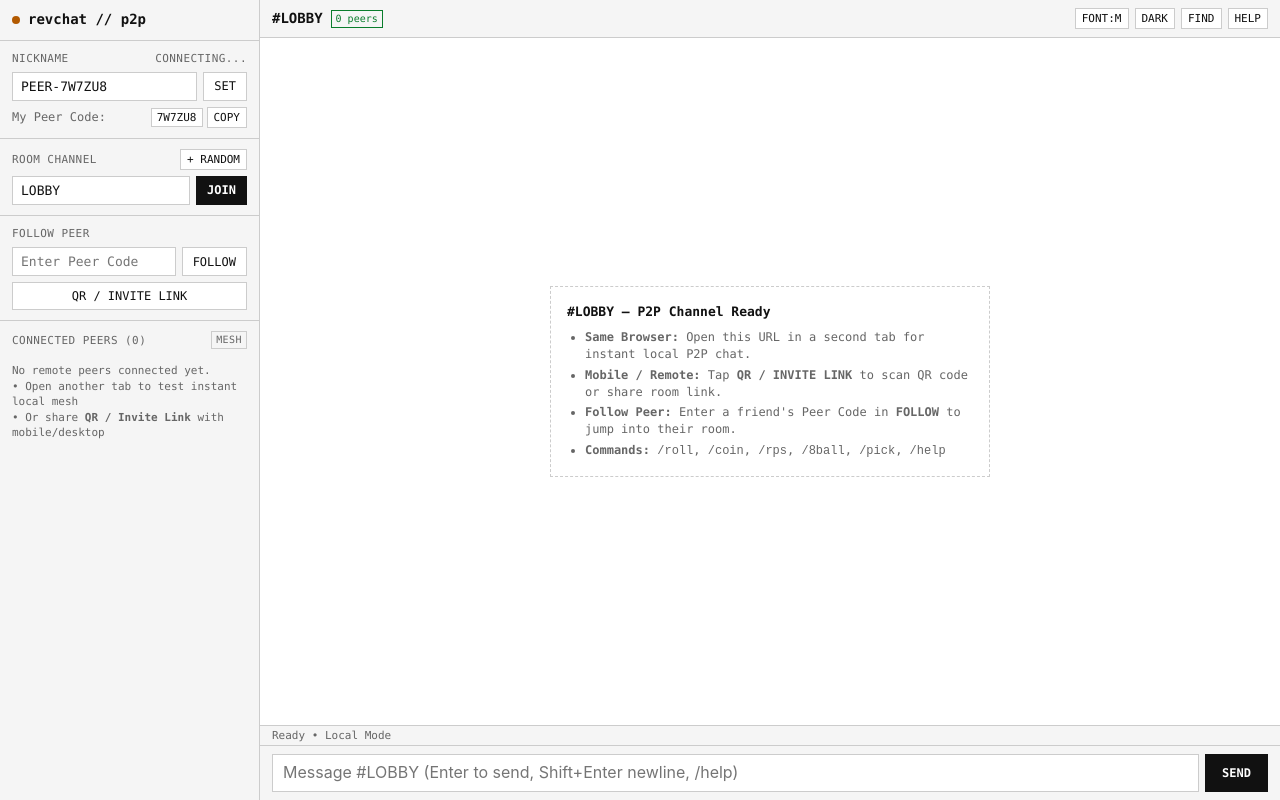
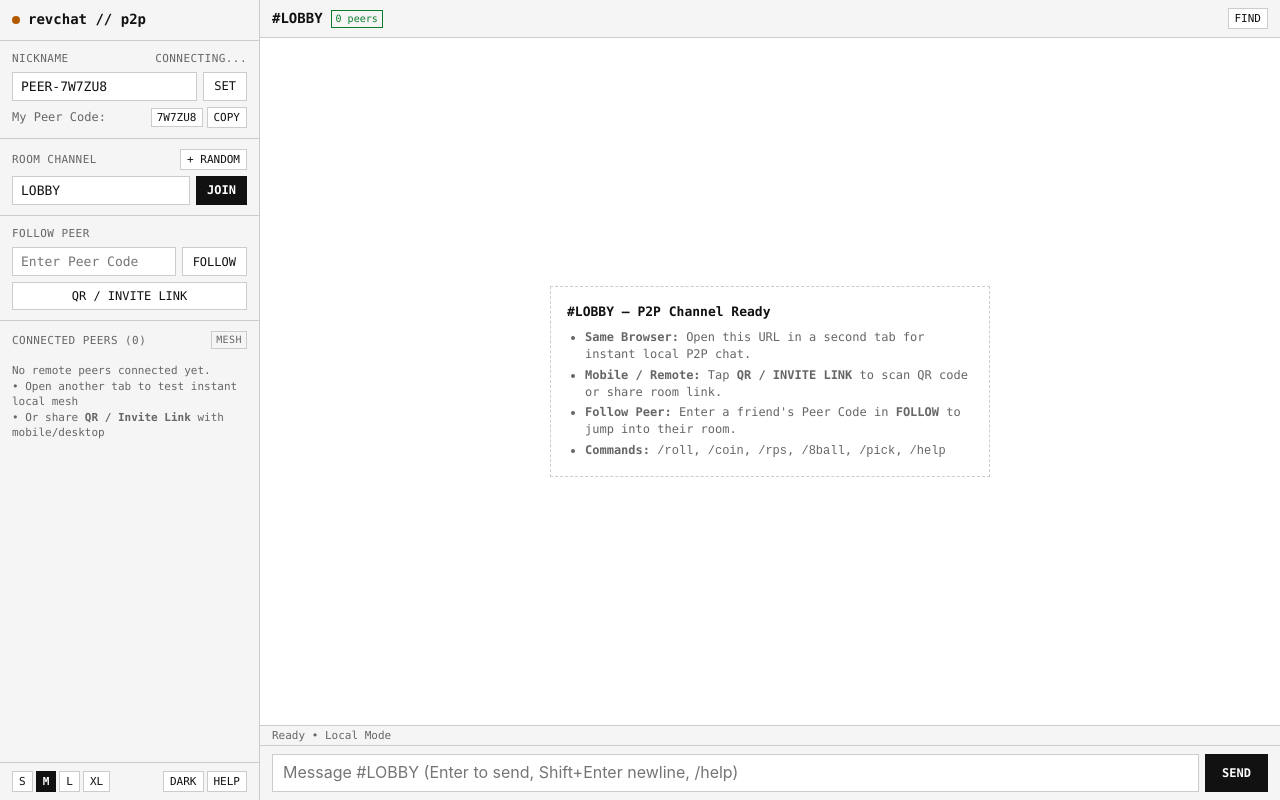
Before and after one commit to iisly/revchat, a website built with Vite: page index.html in a window 1280 px wide. Built offline with nearby package versions, Linux system fonts and the light colour scheme; what peerjs would draw is missing.

Commit message:
Unify desktop/mobile sidebar width to 260px and place direct S/M/L/XL size, DARK, and HELP controls in sidebar footer

```diff
--- a/src/main.ts
+++ b/src/main.ts
@@ -326,10 +326,10 @@ class RevChatApp {
     }
     const spec = FONT_SIZES[this.fontSizeKey];
     document.documentElement.style.setProperty('--msg-font-size', spec.px);
-    const btn = this.root.querySelector('#btn-font-size');
-    if (btn) {
-      btn.textContent = `FONT:${spec.label}`;
-    }
+    this.root.querySelectorAll('[data-size-key]').forEach((el) => {
+      const k = el.getAttribute('data-size-key');
+      el.classList.toggle('primary', k === this.fontSizeKey);
+    });
     this.showToast(`Font size: ${spec.label} (${spec.px})`);
   }
 
@@ -562,6 +562,22 @@ class RevChatApp {
               ${this.renderPeersListHtml()}
             </div>
           </div>
+
+          <!-- Sidebar Footer Toolbar: Direct Font Size (S/M/L/XL) + Theme + Help -->
+          <div class="side-toolbar">
+            <div class="size-group">
+              <button class="small ${this.fontSizeKey === 's' ? 'primary' : ''}" data-size-key="s" title="Small Font (12px)">S</button>
+              <button class="small ${this.fontSizeKey === 'm' ? 'primary' : ''}" data-size-key="m" title="Medium Font (14px)">M</button>
+              <button class="small ${this.fontSizeKey === 'l' ? 'primary' : ''}" data-size-key="l" title="Large Font (17px)">L</button>
+              <button class="small ${this.fontSizeKey === 'xl' ? 'primary' : ''}" data-size-key="xl" title="Extra Large Font (20px)">XL</button>
+            </div>
+            <div class="tool-group">
+              <button class="small" id="btn-theme" title="Toggle Dark/Light Theme">
+                ${this.profile.theme === 'dark' ? 'LIGHT' : 'DARK'}
+              </button>
+              <button class="small" id="btn-help" title="Commands & Help">HELP</button>
+            </div>
+          </div>
         </aside>
 
         <!-- Main Chat Area -->
@@ -575,14 +591,7 @@ class RevChatApp {
               <span class="badge ok" id="topbar-peer-badge">${this.peers.length} peer${this.peers.length === 1 ? '' : 's'}</span>
             </div>
             <div class="topbar-actions">
-              <button class="small" id="btn-font-size" title="Cycle Chat Font Size (S/M/L/XL)">
-                FONT:${FONT_SIZES[this.fontSizeKey].label}
-              </button>
-              <button class="small" id="btn-theme" title="Toggle Dark/Light Theme">
-                ${this.profile.theme === 'dark' ? 'LIGHT' : 'DARK'}
-              </button>
               <button class="small" id="btn-toggle-search" title="Search Messages">FIND</button>
-              <button class="small" id="btn-help" title="Commands & Help">HELP</button>
             </div>
           </header>
 
@@ -1115,9 +1124,14 @@ class RevChatApp {
       this.render();
     });
 
-    // Font Size & Theme
-    this.root.querySelector('#btn-font-size')?.addEventListener('click', () => {
-      this.applyFontSize();
+    // Font Size Direct Buttons & Theme
+    this.root.querySelectorAll('[data-size-key]').forEach((btn) => {
+      btn.addEventListener('click', () => {
+        const key = btn.getAttribute('data-size-key') as 's' | 'm' | 'l' | 'xl' | null;
+        if (key) {
+          this.applyFontSize(key);
+        }
+      });
     });
     this.root.querySelector('#btn-theme')?.addEventListener('click', (e) => {
       const current = document.documentElement.getAttribute('data-theme');
@@ -1200,6 +1214,10 @@ class RevChatApp {
       this.openInviteModal();
     });
     this.root.querySelector('#btn-help')?.addEventListener('click', () => {
+      if (this.mobileDrawerOpen) {
+        this.mobileDrawerOpen = false;
+        this.render();
+      }
       this.activeModal = 'help';
       this.renderModal();
     });
--- a/src/style.css
+++ b/src/style.css
@@ -90,6 +90,23 @@ body {
   border-bottom: 1px solid var(--border);
   font-family: var(--font-mono);
   font-weight: 700;
+}
+
+.side-toolbar {
+  display: flex;
+  align-items: center;
+  justify-content: space-between;
+  gap: 4px;
+  padding: 8px 12px;
+  border-top: 1px solid var(--border);
+  flex-shrink: 0;
+}
+
+.size-group,
+.tool-group {
+  display: flex;
+  align-items: center;
+  gap: 3px;
 }
 
 .brand {
@@ -700,8 +717,8 @@ button.small {
     top: 0;
     left: 0;
     bottom: 0;
-    width: 86vw;
-    max-width: 320px;
+    width: 260px;
+    max-width: 86vw;
     z-index: 90;
     transform: translateX(-100%);
     transition: transform 0.18s ease-out;
```
